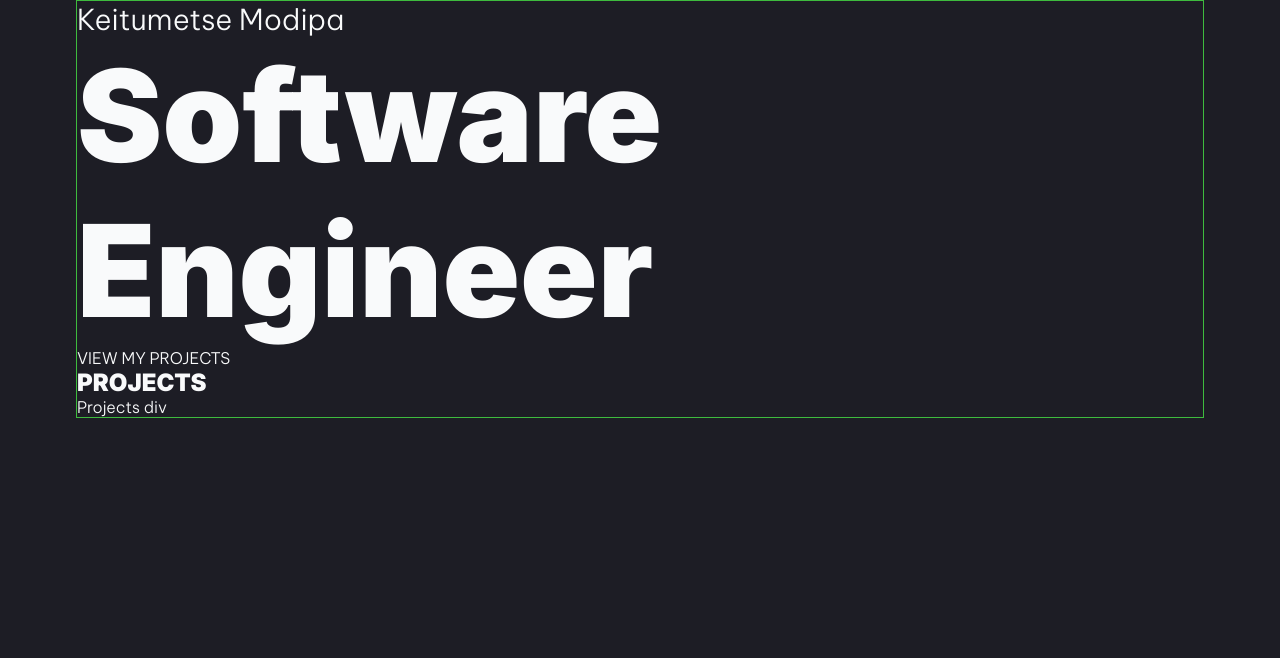
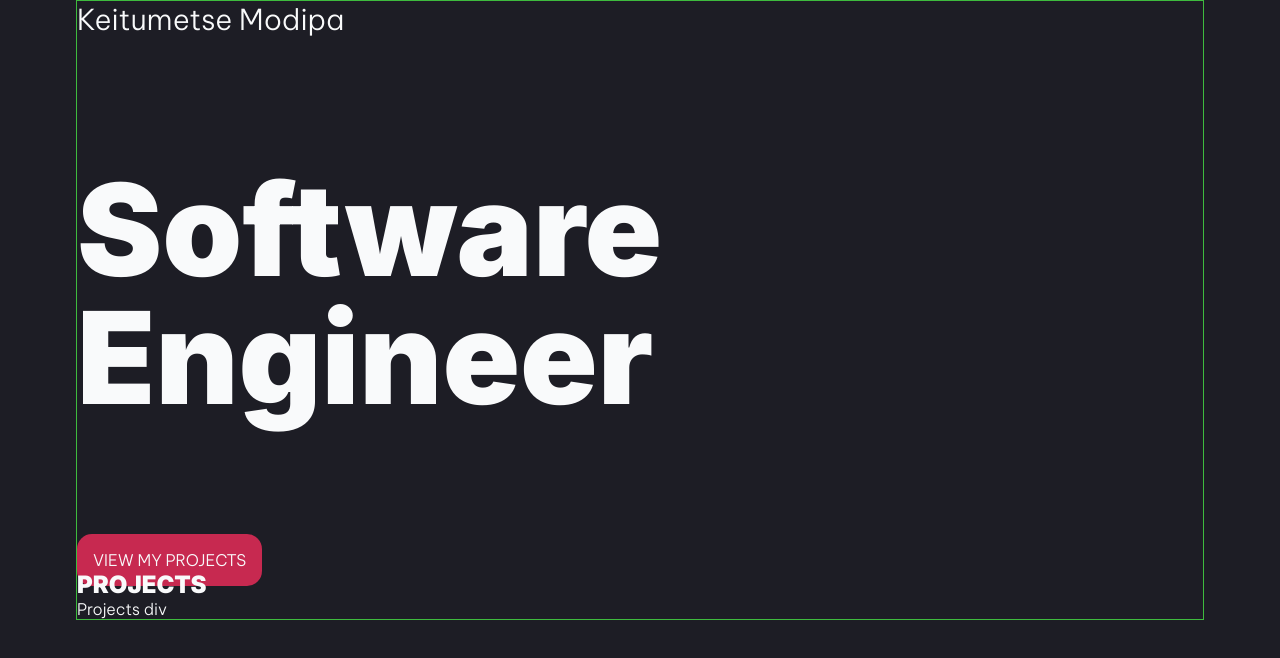
Before and after one commit to Keitumtse14/keitumetse_modipa, a Next.js app: page / in a window 1280 px wide. Shown: the top 658 px of the page. Built offline with nearby package versions, Linux system fonts and the light colour scheme.

Commit message:
added button

```diff
--- a/styles/global.scss
+++ b/styles/global.scss
@@ -25,6 +25,8 @@ body {
 
 h1 {
   font-size: clamp(1rem, 1rem + 10vw, 128px);
+  line-height: 1;
+  margin-block: 1em;
 }
 
 h1,
@@ -44,3 +46,9 @@ p {
   border: 1px hsl(120, 50%, 49%) solid;
   margin-inline: auto;
 }
+
+.button {
+  background-color: $button-color;
+  padding: 1em;
+  border-radius: 15px;
+}
```
